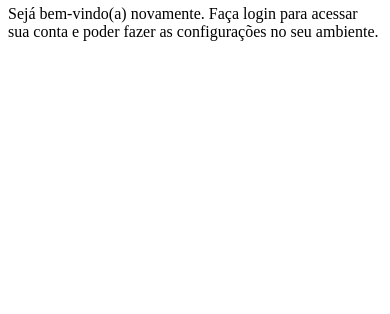
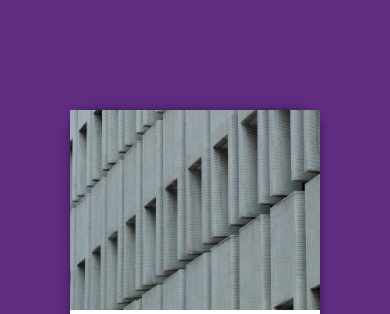
Before and after one commit to MatheusMaganoBueno/projeto-login, a plain HTML site: page index.html in a window 390 px wide. Shown: the part 62-376 px from the top of the page. Drawn offline with Linux system fonts and the light colour scheme.

Commit message:
Mobile First

```diff
--- a/estilos/style.css
+++ b/estilos/style.css
@@ -4,3 +4,48 @@
      Paleta de cores
      verde: #49a09d
      Lilás: #5f2c82
+*/
+
+* {
+    font-family: system-ui, -apple-system, BlinkMacSystemFont, 'Segoe UI', Roboto, Oxygen, Ubuntu, Cantarell, 'Open Sans', 'Helvetica Neue', sans-serif;
+    padding: 0px;
+    margin: 0px;
+    box-sizing: border-box;
+}
+
+body, html {
+    background-color: #5f2c82;
+    height: 100vh;
+    width: 100vw;
+}
+
+main {
+    position: relative;
+    height: 100vh;
+    width: 100vw;
+}
+
+section#login {
+    position: absolute;
+    top: 50%;
+    left: 50%;
+    transform: translate(-50%, -50%);
+    background-color: white;
+    width: 250px;
+    height: 500px;
+    border-radius: 20px;
+    box-shadow: 0px 0px 10px rgba(0, 0, 0, 0.450);
+}
+
+section#login > div#imagem {
+    display: block;
+    background: #5f2c82 url(../imagens/pexels-hngstrm-8366656.jpg) no-repeat;
+    background-size: cover;
+    background-position: left bottom;
+    height: 200px;
+}
+
+section#login > div#formulario {
+    display: block;
+    padding: 10px;
+}
```
Also changed, not shown: index.html (+0 -1 lines).
